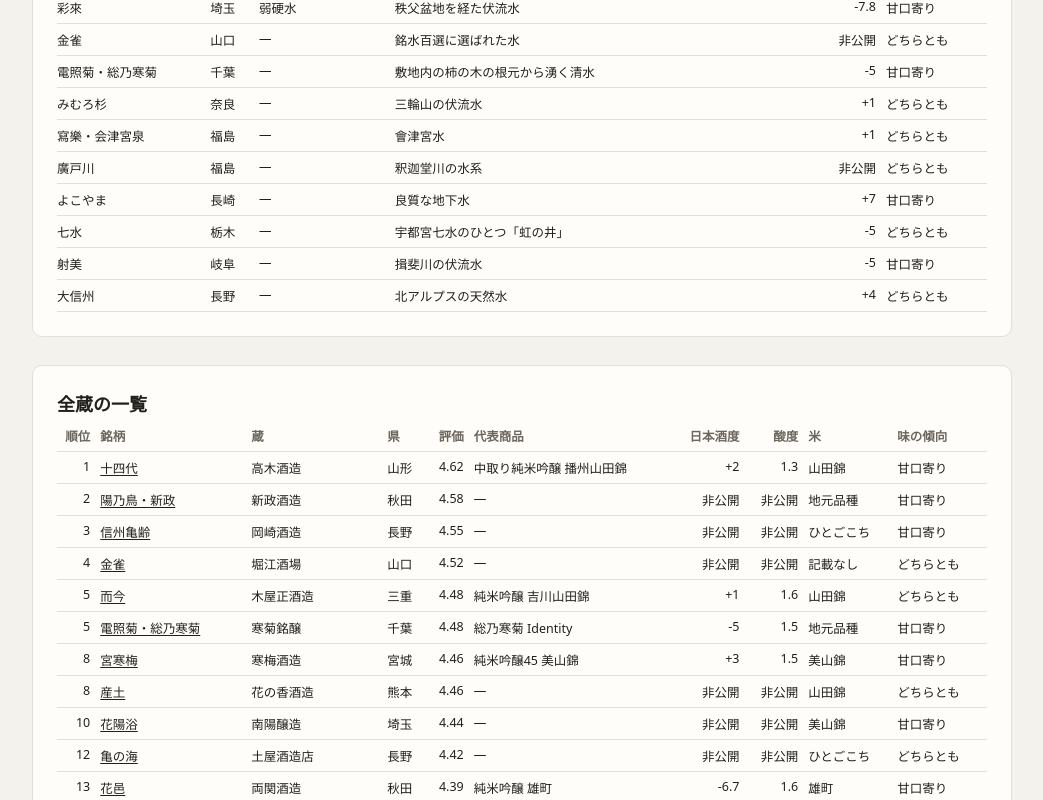
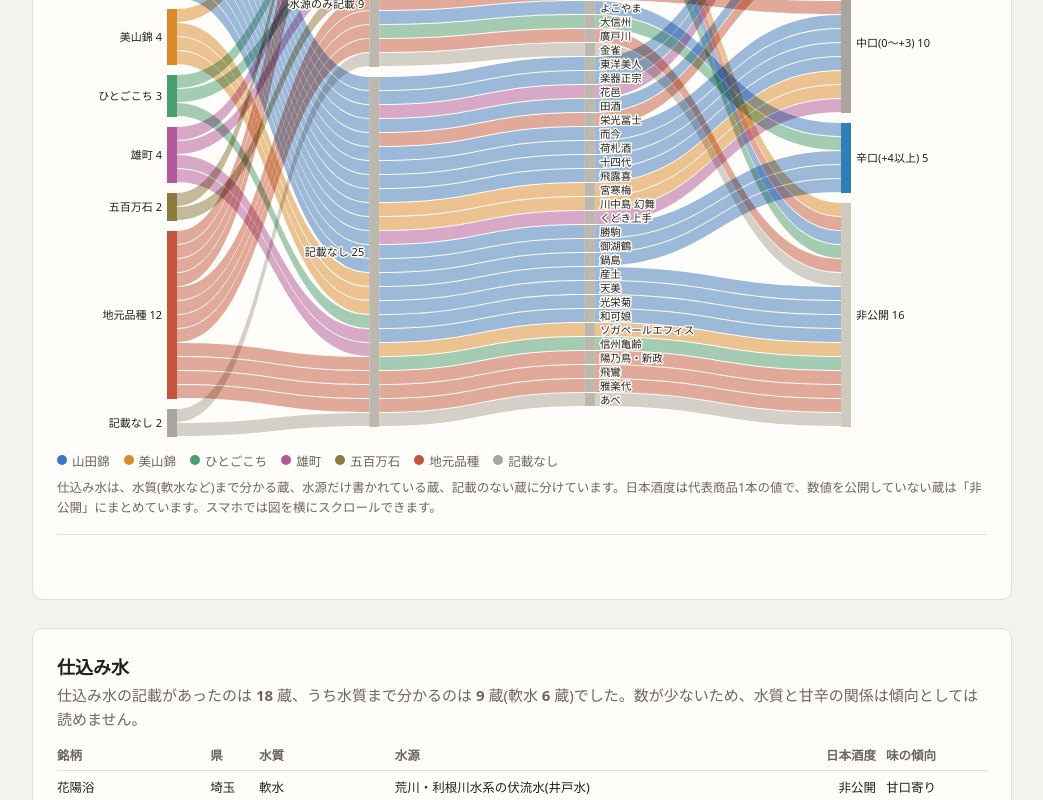
Before and after one commit to RimgO/japan-ranked-in-sake-map, a plain HTML site: page index.html in a window 1280 px wide. Shown: the part 2750-3550 px from the top of the page, without its empty margins (118-1161 px from the left). Drawn offline with Linux system fonts and the light colour scheme.

Commit message:
Add Sankey chart: rice -> water -> brand -> SMV
One band per brewery. Click a node to highlight its breweries, switch band
color between rice and SMV band, click a brand to select it across charts.

Co-Authored-By: Claude Opus 5.5 <noreply@anthropic.com>
Claude-Session: https://claude.ai/code/session_014rHUokoYPkQbDL6DDTqQ95

```diff
--- a/index.html
+++ b/index.html
@@ -83,6 +83,16 @@ body{margin:0;padding:clamp(14px,4vw,40px) clamp(12px,3vw,28px);background:var(-
 .sk-table td.sk-wraptd{white-space:normal;min-width:180px}
 .sk-details summary{cursor:pointer;font-size:var(--cds-font-size-body)}
 .sk-details ul{margin:var(--cds-gap-sm) 0 0;padding-left:1.2em;font-size:var(--cds-font-size-caption);color:var(--color-fg-muted);line-height:1.7}
+.sk-sankey-wrap{overflow-x:auto;-webkit-overflow-scrolling:touch}
+.sk-sankey{position:relative;min-height:640px;min-width:560px}
+.sk-sankey svg{display:block;overflow:visible}
+.sk-sankey text{font-family:var(--font-anthropic-sans);font-size:11px;fill:var(--color-fg);paint-order:stroke;stroke:var(--color-panel);stroke-width:3px;stroke-linejoin:round;pointer-events:none}
+.sk-sankey text.sk-colhead{font-size:12px;font-weight:600;fill:var(--cds-text-secondary)}
+.sk-sankey text.sk-brand{font-size:10.5px}
+.sk-flow{mix-blend-mode:multiply;cursor:pointer;transition:opacity .15s}
+@media (prefers-color-scheme:dark){.sk-flow{mix-blend-mode:screen}}
+.sk-node{fill:var(--cds-chart-axis)}
+.sk-sankey .sk-hit{fill:transparent;cursor:pointer}
 </style>
 </head>
 <body>
@@ -121,6 +131,19 @@ body{margin:0;padding:clamp(14px,4vw,40px) clamp(12px,3vw,28px);background:var(-
 <div class="sk-chart sk-strip" data-draw="strip" data-source="kura" id="strip">—</div>
 </section>
 
+<section class="sk-card" id="sankey-section">
+<h2 class="sk-h" id="sankey-h">米 → 仕込み水 → 銘柄 → 日本酒度 の流れ</h2>
+<p class="sk-p">1本の帯が1つの蔵です。左から、主な米、仕込み水、銘柄、日本酒度の順につないでいます。米や水、日本酒度の箱を押すと、そこを通る蔵だけが強調されます(もう一度押すと解除)。銘柄を押すと、ほかの図でもその蔵が選ばれ、下に詳細が出ます。</p>
+<div class="sk-row"><label for="sk-sankey-color">帯の色</label>
+<select class="dash-select" id="sk-sankey-color" aria-label="サンキー図の帯の色">
+<option value="rice">主な米</option>
+<option value="smv">日本酒度</option>
+</select></div>
+<div class="sk-sankey-wrap"><div class="sk-sankey" data-draw="sankey" data-source="kura" id="sankey">—</div></div>
+<p class="sk-note">仕込み水は、水質(軟水など)まで分かる蔵、水源だけ書かれている蔵、記載のない蔵に分けています。日本酒度は代表商品1本の値で、数値を公開していない蔵は「非公開」にまとめています。スマホでは図を横にスクロールできます。</p>
+<div class="sk-detail" data-draw="detail" data-source="kura" id="sankey-detail"></div>
+</section>
+
 <section class="sk-card" id="water-section">
 <h2 class="sk-h" id="water-h">仕込み水</h2>
 <p class="sk-p">仕込み水の記載があったのは <b data-draw="fig" data-source="summary" data-field="nWater" data-row="0">—</b> 蔵、うち水質まで分かるのは <b data-draw="fig" data-source="summary" data-field="nWaterClass" data-row="0">—</b> 蔵(軟水 <b data-draw="fig" data-source="summary" data-field="nSoft" data-row="0">—</b> 蔵)でした。数が少ないため、水質と甘辛の関係は傾向としては読めません。</p>
@@ -157,5 +180,6 @@ Created by RinK ・ <a href="https://github.com/RimgO/japan-ranked-in-sake-map">
 <script src="data/japan.js"></script>
 <script src="js/dash-shim.js"></script>
 <script src="js/app.js"></script>
+<script src="js/sankey.js"></script>
 </body>
 </html>
--- a/js/app.js
+++ b/js/app.js
@@ -32,8 +32,9 @@
   }
   function pick(brand) {
     SK.sel = SK.sel === brand ? null : brand;
-    ['map', 'scatter', 'strip', 'detail'].forEach((n) => dash.draw(n));
+    ['map', 'scatter', 'strip', 'detail', 'sankey'].forEach((n) => dash.draw(n));
   }
+  SK.pick = pick;
   function chip(parent, color, label, hollow) {
     const c = h('span', 'sk-chip');
     const sw = h('span', 'sk-sw' + (hollow ? ' sk-hol' : ''));
--- a/js/dash-shim.js
+++ b/js/dash-shim.js
@@ -39,7 +39,7 @@
       const w = document.documentElement.clientWidth;
       if (w === lastW) return;
       lastW = w;
-      ['map', 'scatter', 'strip'].forEach(run);
+      ['map', 'scatter', 'strip', 'sankey'].forEach(run);
     }, 150);
   });
   document.addEventListener('DOMContentLoaded', () => {
--- /dev/null
+++ b/js/sankey.js
@@ -0,0 +1,169 @@
+// Sankey: 主な米 → 仕込み水 → 銘柄 → 日本酒度. One band = one brewery.
+(function () {
+  const RICE = ['山田錦', '美山錦', 'ひとごこち', '雄町', '五百万石', '地元品種', '記載なし'];
+  const RICE_C = ['#3b78c2', '#d98a2b', '#4a9d6f', '#b0589a', '#8a7a3d', '#c2553b', '#a9a59c'];
+  const WATER = ['軟水', 'ミネラル分あり', '弱硬水', '水源のみ記載', '記載なし'];
+  const SMV = ['甘口(−4以下)', 'やや甘口(−3.9〜−0.1)', '中口(0〜+3)', '辛口(+4以上)', '非公開'];
+  const SMV_C = ['#d1495b', '#e08a8f', '#a9a59c', '#2e7fb8', '#cfcac0'];
+  const state = {color: 'rice', hover: null};
+
+  const num = (v) => (v == null || v === '' ? null : +v);
+  const waterOf = (d) => (d.water_class && d.water_class !== '記載なし' ? d.water_class
+    : d.water && d.water !== '記載なし' ? '水源のみ記載' : '記載なし');
+  const smvOf = (v) => (v == null ? SMV[4] : v <= -4 ? SMV[0] : v < 0 ? SMV[1] : v <= 3 ? SMV[2] : SMV[3]);
+  const fmtSmv = (v) => (v == null ? '非公開' : (v > 0 ? '+' : v < 0 ? '−' : '±') + Math.abs(v));
+
+  function rows() {
+    const k = dash.data('kura');
+    if (k.status !== 'ok') return null;
+    return k.data.map((d) => {
+      const smv = num(d.smv);
+      return {brand: d.brand, kura: d.kura, pref: d.pref, rank: num(d.rank), rice: RICE.includes(d.rice) ? d.rice : '記載なし',
+        water: waterOf(d), waterName: d.water, smv, band: smvOf(smv)};
+    });
+  }
+
+  function layout(data, W) {
+    const cols = [
+      {key: 'rice', order: RICE},
+      {key: 'water', order: WATER},
+      {key: 'brand', order: null},
+      {key: 'band', order: SMV}
+    ];
+    // brands ordered so bands cross as little as possible
+    const bi = (d) => [WATER.indexOf(d.water), SMV.indexOf(d.band), RICE.indexOf(d.rice), d.smv ?? 99];
+    const brands = data.slice().sort((a, b) => {
+      const x = bi(a), y = bi(b);
+      for (let i = 0; i < x.length; i++) if (x[i] !== y[i]) return x[i] - y[i];
+      return a.rank - b.rank;
+    }).map((d) => d.brand);
+    cols[2].order = brands;
+
+    const unit = 14, gap = 10, top = 30;
+    const labelL = W < 560 ? 92 : 110, labelR = W < 560 ? 112 : 136, nodeW = 10;
+    const usable = Math.max(420, W) - labelL - labelR - nodeW;
+    const xs = [labelL, labelL + usable * 0.30, labelL + usable * 0.62, labelL + usable];
+    const present = cols.map((c) => c.order.filter((name) => data.some((d) => d[c.key] === name)));
+    const totals = present.map((p, ci) => data.length * unit + (p.length - 1) * (ci === 2 ? 0 : gap));
+    const maxH = Math.max(...totals);
+    const nodes = {};
+    cols.forEach((c, ci) => {
+      let y = top + (maxH - totals[ci]) / 2;
+      present[ci].forEach((name) => {
+        const n = data.filter((d) => d[c.key] === name).length;
+        nodes[ci + ':' + name] = {ci, name, x: xs[ci], y, h: n * unit, n, inUsed: 0, outUsed: 0};
+        y += n * unit + (ci === 2 ? 0 : gap);
+      });
+    });
+    // stack links inside nodes: order by the other end's position
+    const links = [];
+    for (let ci = 0; ci < 3; ci++) {
+      const a = cols[ci].key, b = cols[ci + 1].key;
+      const items = data.map((d) => ({d, s: nodes[ci + ':' + d[a]], t: nodes[(ci + 1) + ':' + d[b]]}));
+      items.slice().sort((p, q) => p.s.y - q.s.y || p.t.y - q.t.y || brands.indexOf(p.d.brand) - brands.indexOf(q.d.brand))
+        .forEach((it) => { it.y0 = it.s.y + it.s.outUsed; it.s.outUsed += unit; });
+      items.slice().sort((p, q) => p.t.y - q.t.y || p.s.y - q.s.y || brands.indexOf(p.d.brand) - brands.indexOf(q.d.brand))
+        .forEach((it) => { it.y1 = it.t.y + it.t.inUsed; it.t.inUsed += unit; });
+      items.forEach((it) => links.push({d: it.d, x0: it.s.x + nodeW, x1: it.t.x, y0: it.y0, y1: it.y1, ci}));
+    }
+    return {nodes: Object.values(nodes), links, unit, nodeW, xs, top, H: top + maxH + 6, W: Math.max(420, W)};
+  }
+
+  function bandPath(l, u) {
+    const mx = (l.x0 + l.x1) / 2;
+    return 'M' + l.x0 + ',' + l.y0 + 'C' + mx + ',' + l.y0 + ' ' + mx + ',' + l.y1 + ' ' + l.x1 + ',' + l.y1 +
+      'L' + l.x1 + ',' + (l.y1 + u) + 'C' + mx + ',' + (l.y1 + u) + ' ' + mx + ',' + (l.y0 + u) + ' ' + l.x0 + ',' + (l.y0 + u) + 'Z';
+  }
+
+  dash.draw('sankey', (el) => {
+    const data = rows();
+    el.replaceChildren();
+    if (!data) { el.textContent = '—'; return; }
+    const L = layout(data, el.clientWidth);
+    const color = (d) => (state.color === 'rice' ? RICE_C[RICE.indexOf(d.rice)] : SMV_C[SMV.indexOf(d.band)]);
+    const sel = (window.SK && window.SK.sel) || null;
+    const focus = state.hover || (sel ? {key: 'brand', name: sel} : null);
+    const on = (d) => !focus || d[focus.key] === focus.name;
+
+    const svg = d3.select(el).append('svg').attr('viewBox', '0 0 ' + L.W + ' ' + L.H)
+      .attr('width', L.W).attr('height', L.H).attr('role', 'img')
+      .attr('aria-label', data.length + ' 蔵を、主な米・仕込み水・銘柄・日本酒度の順に流れでつないだサンキー図');
+    ['主な米', '仕込み水', '銘柄', '日本酒度'].forEach((t, i) => {
+      svg.append('text').attr('class', 'sk-colhead').attr('x', L.xs[i] + L.nodeW / 2).attr('y', 14)
+        .attr('text-anchor', 'middle').text(t);
+    });
+    const tip = document.createElement('div');
+    tip.className = 'sk-tip'; tip.hidden = true; el.append(tip);
+    const showTip = (ev, title, lines) => {
+      tip.replaceChildren();
+      const s = document.createElement('strong'); s.textContent = title; tip.append(s);
+      lines.forEach((t) => { const sp = document.createElement('span'); sp.textContent = t; tip.append(sp); });
+      tip.hidden = false;
+      const box = el.getBoundingClientRect();
+      let x = ev.clientX - box.left + el.scrollLeft + 12, y = ev.clientY - box.top + 12;
+      if (x + tip.offsetWidth > el.scrollLeft + el.clientWidth) x = ev.clientX - box.left + el.scrollLeft - tip.offsetWidth - 12;
+      tip.style.left = x + 'px'; tip.style.top = y + 'px';
+    };
+    const hideTip = () => { tip.hidden = true; };
+    const setHover = (h) => { state.hover = h; dash.draw('sankey'); };
+
+    svg.append('g').selectAll('path').data(L.links).join('path')
+      .attr('class', 'sk-flow').attr('d', (l) => bandPath(l, L.unit - 1))
+      .style('fill', (l) => color(l.d)).style('opacity', (l) => (on(l.d) ? (focus ? 0.85 : 0.5) : 0.08))
+      .on('pointermove', (ev, l) => showTip(ev, l.d.brand, [l.d.kura + '・' + l.d.pref, '米: ' + l.d.rice,
+        '仕込み水: ' + (l.d.water === '記載なし' ? '記載なし' : l.d.waterName), '日本酒度: ' + fmtSmv(l.d.smv)]))
+      .on('pointerleave', hideTip)
+      .on('click', (ev, l) => window.SK && window.SK.pick && window.SK.pick(l.d.brand));
+
+    const g = svg.append('g');
+    L.nodes.forEach((n) => {
+      const key = ['rice', 'water', 'brand', 'band'][n.ci];
+      const isOn = !focus || (focus.key === key ? focus.name === n.name : data.some((d) => d[key] === n.name && on(d)));
+      const r = g.append('rect').attr('class', 'sk-node').attr('x', n.x).attr('y', n.y)
+        .attr('width', L.nodeW).attr('height', Math.max(2, n.h - (n.ci === 2 ? 1 : 0)))
+        .style('opacity', isOn ? 1 : 0.3);
+      if (n.ci === 0) r.style('fill', RICE_C[RICE.indexOf(n.name)]);
+      if (n.ci === 3) r.style('fill', SMV_C[SMV.indexOf(n.name)]);
+      const right = n.ci === 2 || n.ci === 3;
+      const t = g.append('text').attr('class', 'sk-nlab' + (n.ci === 2 ? ' sk-brand' : ''))
+        .attr('x', right ? n.x + L.nodeW + 5 : n.x - 5).attr('y', n.y + n.h / 2 + 4)
+        .attr('text-anchor', right ? 'start' : 'end').style('opacity', isOn ? 1 : 0.35)
+        .text(n.ci === 2 ? n.name : n.name + ' ' + n.n);
+      if (n.ci === 2 && sel === n.name) t.style('font-weight', 700);
+      // hit area for the whole node + label
+      g.append('rect').attr('class', 'sk-hit')
+        .attr('x', right ? n.x : n.x - (n.ci === 0 ? 92 : 110)).attr('y', n.y)
+        .attr('width', L.nodeW + (n.ci === 2 ? 120 : n.ci === 3 ? 130 : n.ci === 0 ? 92 : 110)).attr('height', Math.max(8, n.h))
+        .on('pointerenter', () => { if (n.ci !== 2) setHover({key, name: n.name}); })
+        .on('pointermove', (ev) => {
+          if (n.ci === 2) {
+            const d = data.find((x) => x.brand === n.name);
+            showTip(ev, d.brand, [d.kura + '・' + d.pref, '米: ' + d.rice, '日本酒度: ' + fmtSmv(d.smv)]);
+          } else {
+            showTip(ev, n.name, [n.n + ' 蔵']);
+          }
+        })
+        .on('pointerleave', () => { hideTip(); if (n.ci !== 2 && state.hover) setHover(null); })
+        .on('click', () => {
+          if (n.ci === 2) { window.SK && window.SK.pick && window.SK.pick(n.name); return; }
+          setHover(state.hover && state.hover.name === n.name ? null : {key, name: n.name});
+        });
+    });
+
+    const lg = document.createElement('div');
+    lg.className = 'sk-legend';
+    const names = state.color === 'rice' ? RICE.filter((r) => data.some((d) => d.rice === r)) : SMV;
+    names.forEach((name) => {
+      const c = document.createElement('span'); c.className = 'sk-chip';
+      const sw = document.createElement('span'); sw.className = 'sk-sw';
+      sw.style.background = state.color === 'rice' ? RICE_C[RICE.indexOf(name)] : SMV_C[SMV.indexOf(name)];
+      const tx = document.createElement('span'); tx.textContent = name;
+      c.append(sw, tx); lg.append(c);
+    });
+    el.append(lg);
+  });
+
+  document.querySelectorAll('#sk-sankey-color').forEach((s) => {
+    s.addEventListener('change', () => { state.color = s.value; dash.draw('sankey'); });
+  });
+})();
```
Also changed, not shown: 1 other file.
